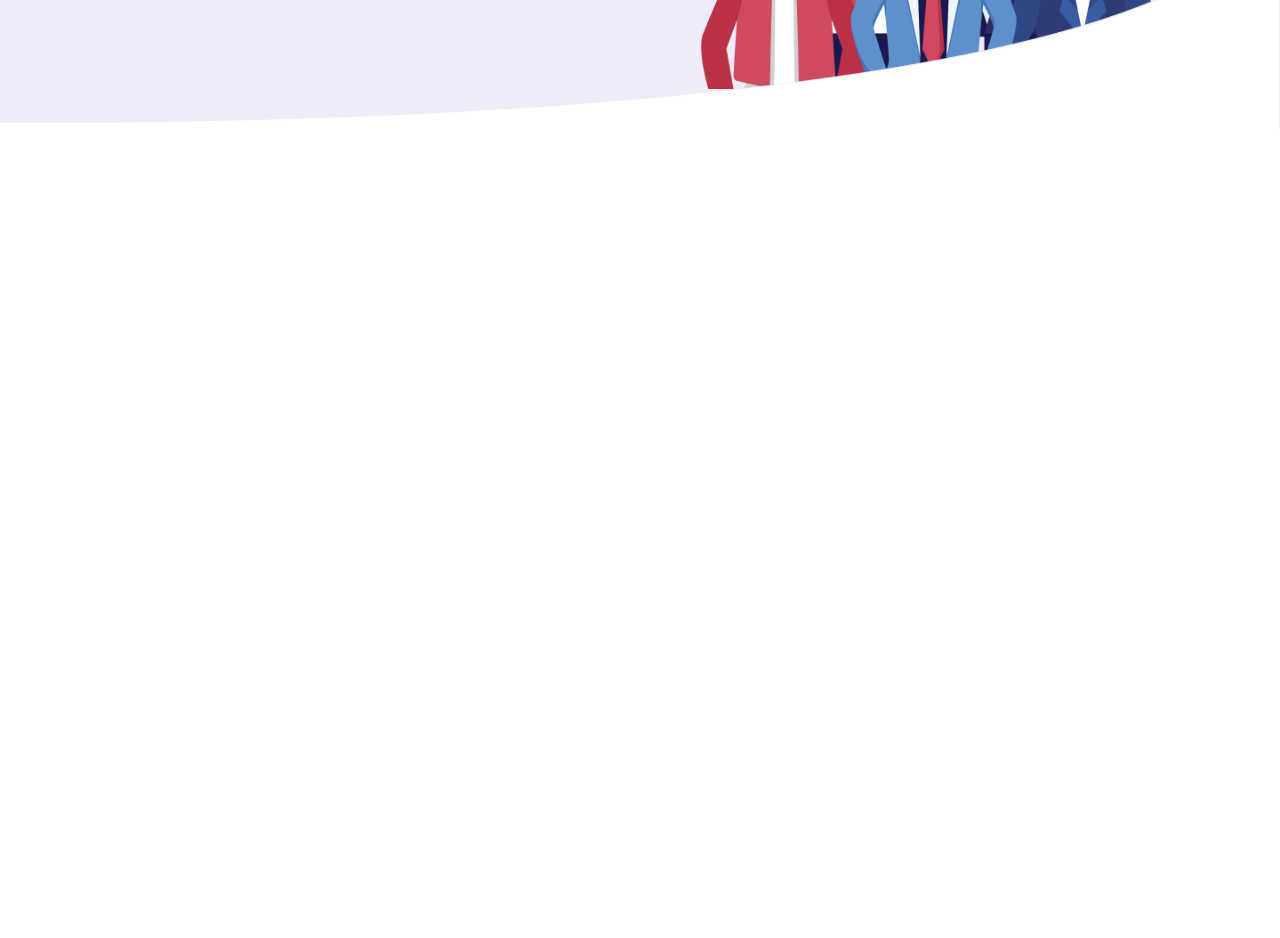
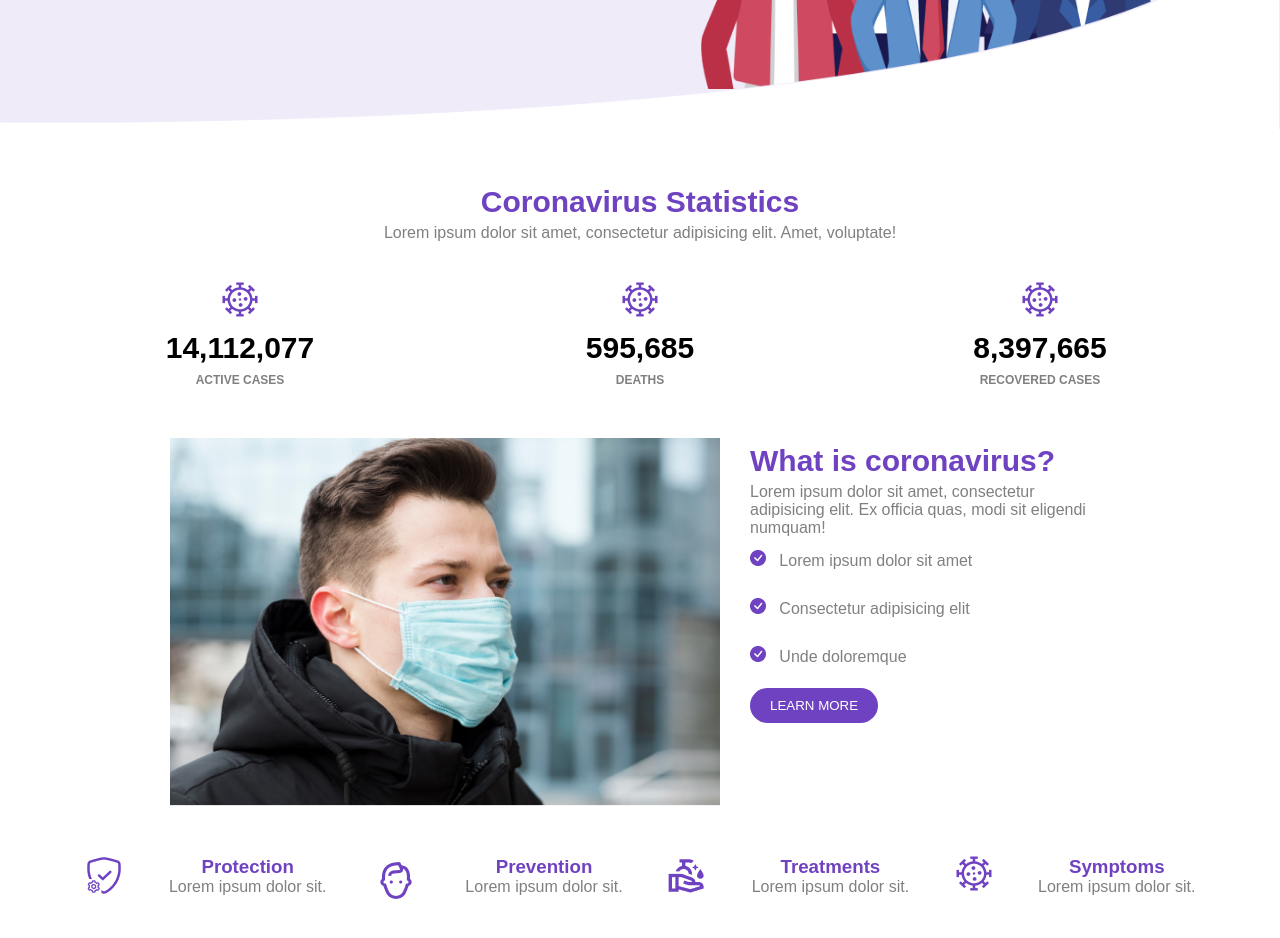
Before and after one commit to Maiel-Technologies-LLC/covid-landing-page, a plain HTML site: page index.html in a window 1280 px wide. Shown: the part 480-1418 px from the top of the page. Before the commit the page ends 800 px from the top, so only its background shows below. Drawn offline with Linux system fonts and the light colour scheme.

Commit message:
Add style to stat section

```diff
--- a/index.html
+++ b/index.html
@@ -39,23 +39,120 @@
 
 
     <!-- Yohan's section start -->
-
-    <!-- Yohan's section end -->
+    <div class="stat-section">
 
 
-    <!-- Cathy's section start -->
+        <center>
+            <h2>Coronavirus Statistics</h2>
+            <p>Lorem ipsum dolor sit amet, consectetur adipisicing elit. Amet, voluptate!</p>
+        </center>
 
-    <!-- Cathy's section end -->
+        <div class="stat-virus">
+
+            <div class="stat">
+                <img src="images/carbon_coronavirus.png" alt="" class="stat-virus-padding">
+                <h2 class="black-text">14,112,077</h2>
+                <b class="bold-text">ACTIVE CASES</b>
+            </div>
+
+            <div class="stat">
+                <img src="images/carbon_coronavirus.png" alt="" class="stat-virus-padding">
+                <h2 class="black-text">595,685</h2>
+                <b class="bold-text">DEATHS</b>
+            </div>
+
+            <div class="stat">
+                <img src="images/carbon_coronavirus.png" alt="" class="stat-virus-padding">
+                <h2 class="black-text">8,397,665</h2>
+                <b class="bold-text">RECOVERED CASES</b>
+            </div>
+
+        </div>
 
 
-    <!-- Jonah's section start -->
+        <div class="stat-rona">
 
-    <!-- Jonah's section end -->
+            <img src="images/covidnosemask.png" alt="" class="stat-padding rona-img">
+
+            <div class="stat-rona-right-section">
+
+                <h2 class="stat-padding">What is coronavirus?</h2>
+                <p>Lorem ipsum dolor sit amet, consectetur adipisicing elit. Ex officia quas, modi sit eligendi numquam!</p>
+
+                <ul>
+                    <li>
+                        <img src="images/check.png" alt=""> &nbsp;
+                        Lorem ipsum dolor sit amet
+                    </li>
+
+                    <li>
+                        <img src="images/check.png" alt=""> &nbsp;
+                        Consectetur adipisicing elit
+                    </li>
+
+                    <li>
+                        <img src="images/check.png" alt=""> &nbsp;
+                        Unde doloremque
+                    </li>
+                        <button class="btn-primary"> LEARN MORE </button>
+
+                </ul>
+            </div>
+
+        </div>
+
+        <div class="stat-info">
+
+            <div class="info">
+                <img src="images/bi_shield-check.png" alt="" class="stat-padding">
+            </div>
+
+            <div>
+                <h3 style="color: #6F42C1;">Protection</h3>
+                <p>Lorem ipsum dolor sit.</p>
+            </div>
+
+            <div class="info">
+                <img src="images/icons8_user-male.png" alt="" class="stat-padding">
+            </div>
+
+            <div>
+                <h3 style="color: #6F42C1;">Prevention</h3>
+                <p>Lorem ipsum dolor sit.</p>
+            </div>
+
+            <div class="info">
+                <img src="images/mdi_hand-wash-outline.png" alt="" class="stat-padding">
+            </div>
+
+            <div>
+                <h3 style="color: #6F42C1;">Treatments</h3>
+                <p>Lorem ipsum dolor sit.</p>
+            </div>
+
+            <div class="info">
+                <img src="images/carbon_coronavirus.png" alt="" class="stat-padding">
+            </div>
+
+            <div>
+                <h3 style="color: #6F42C1;">Symptoms</h3>
+                <p>Lorem ipsum dolor sit.</p>
+            </div>
+
+        </div>
+    </div>
+
+    <!-- Yohan's section end-->
 
 
-    <!-- Ishmael's section start -->
+     <!-- Cathy's section start -->
 
-    <!-- Ishmael's section enc -->
+    <!-- Cathy's section end-->
+
+
+     <!-- Jonah's section start -->
+
+    <!-- Jonah's section end-->
 
 
 
--- a/style.css
+++ b/style.css
@@ -25,6 +25,15 @@ h1,h2 {
 .small-text {
     font-size: 12px;
     color: #B29BDE;
+}
+
+.bold-text {
+    font-weight: 600;
+    font-size: 12px;
+}
+
+.black-text {
+    color: #000000;
 }
 
 .btn-primary {
@@ -107,6 +116,35 @@ h1,h2 {
     width: 400px;
 }
 
+.stat-section {
+    padding: 50px 40px;
+}
+
+.stat-virus {
+    text-align: center;
+}
+
+.stat-info {
+    text-align: center;
+}
+
+.stat-rona-right-section > ul {
+   list-style: none;
+   line-height: 3em;
+}
+
+.rona-img {
+    width: 400px;
+}
+
+.stat-padding {
+    padding-top: 40px;
+}
+
+.stat-virus-padding {
+    padding-top: 40px;
+}
+
 @media all and (min-width: 800px) {
 
     .ham-icon {
@@ -145,4 +183,37 @@ h1,h2 {
         padding: 50px 50px 250px 300px;
         display: block;
     }
+
+    .stat-virus {
+        display: grid;
+        grid-template-columns: repeat(3, minmax(200px, 500px));
+        justify-content: center;
+    }
+
+    .stat-rona {
+        display: grid;
+        grid-template-columns: repeat(2, 1fr);
+        grid-gap: 30px;
+        padding: 50px 130px;
+    }
+
+    .rona-img {
+        width: 550px;
+    }
+
+    .stat-info {
+        display: flex;
+        flex-direction: row;
+        padding: 0px;
+        justify-content: space-evenly;
+    }
+
+    .stat-padding {
+        padding: 0px;
+    }
+
+    .stat-rona-right-section > ul {
+        padding: 0px;
+    }
+
 }
```
Also changed, not shown: images/bi_shield-check.png (added), images/carbon_coronavirus.png (added), images/check.png (added), images/covidnosemask.png (added), images/icons8_user-male.png (added), images/mdi_hand-wash-outline.png (added).
